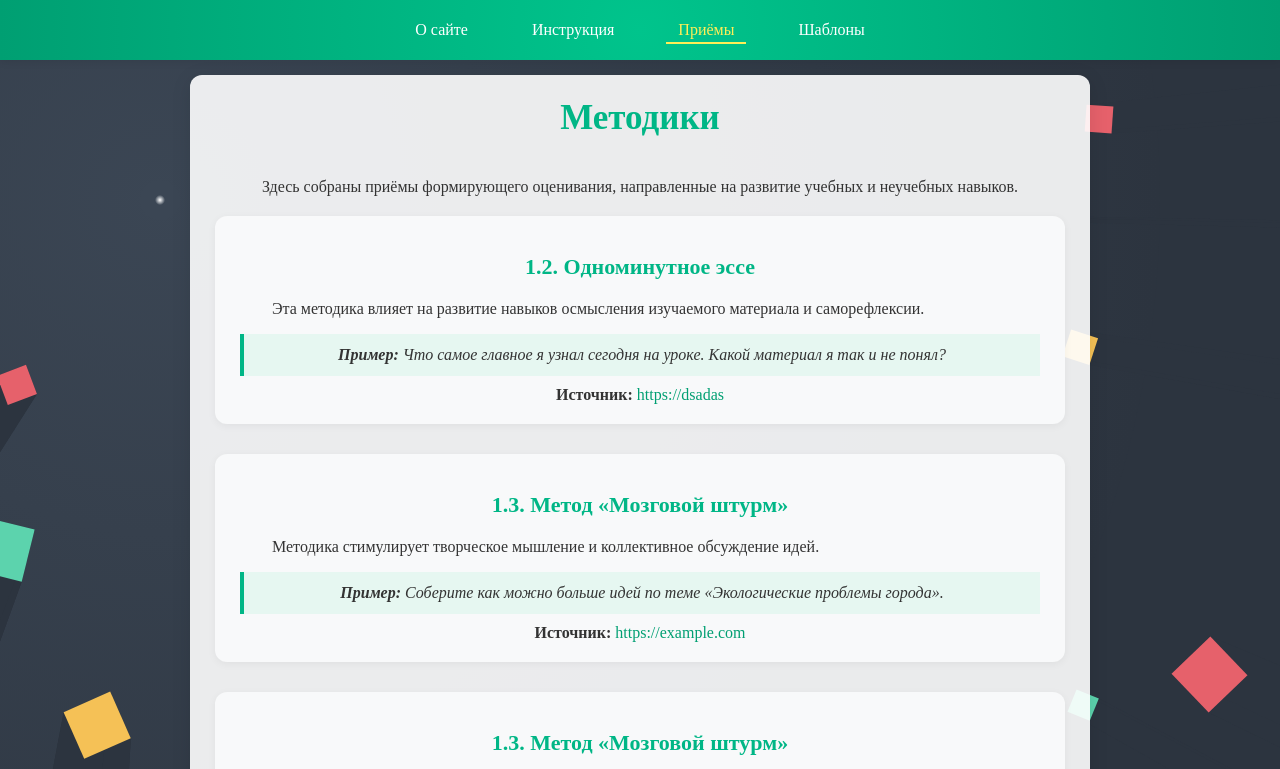
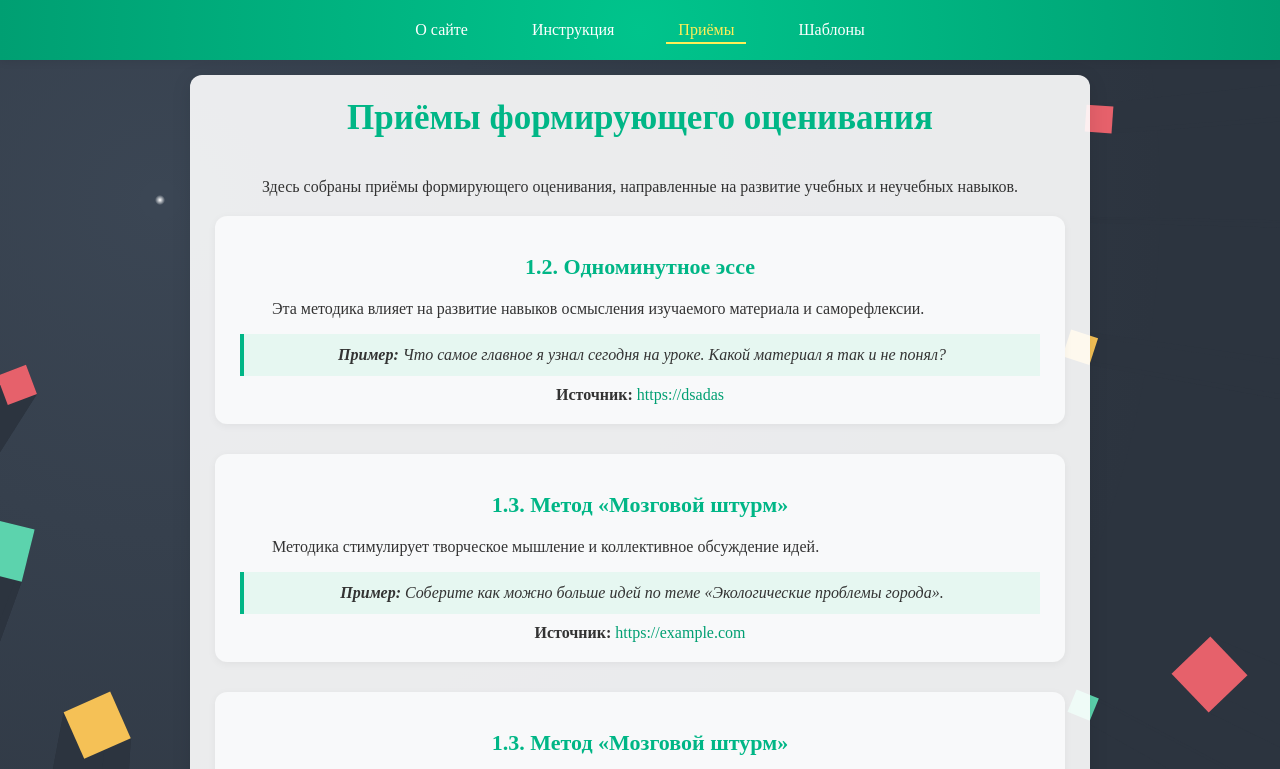
Before and after one commit to Vovaloda/FormiruucheeOcenivanie, a plain HTML site: page methods.html in a window 1280 px wide. Shown: the top 769 px of the page. Drawn offline with Linux system fonts and the light colour scheme.

Commit message:
Update texts
Update texts

```diff
--- a/methods.html
+++ b/methods.html
@@ -24,7 +24,7 @@
   <canvas id="canvas"></canvas>
 
   <main class="fade-wrapper">
-    <h1>Методики</h1>
+    <h1>Приёмы формирующего оценивания</h1>
     <p>Здесь собраны приёмы формирующего оценивания, направленные на развитие учебных и неучебных навыков.</p>
 
     <div class="methods-container" id="methods-container">
```
